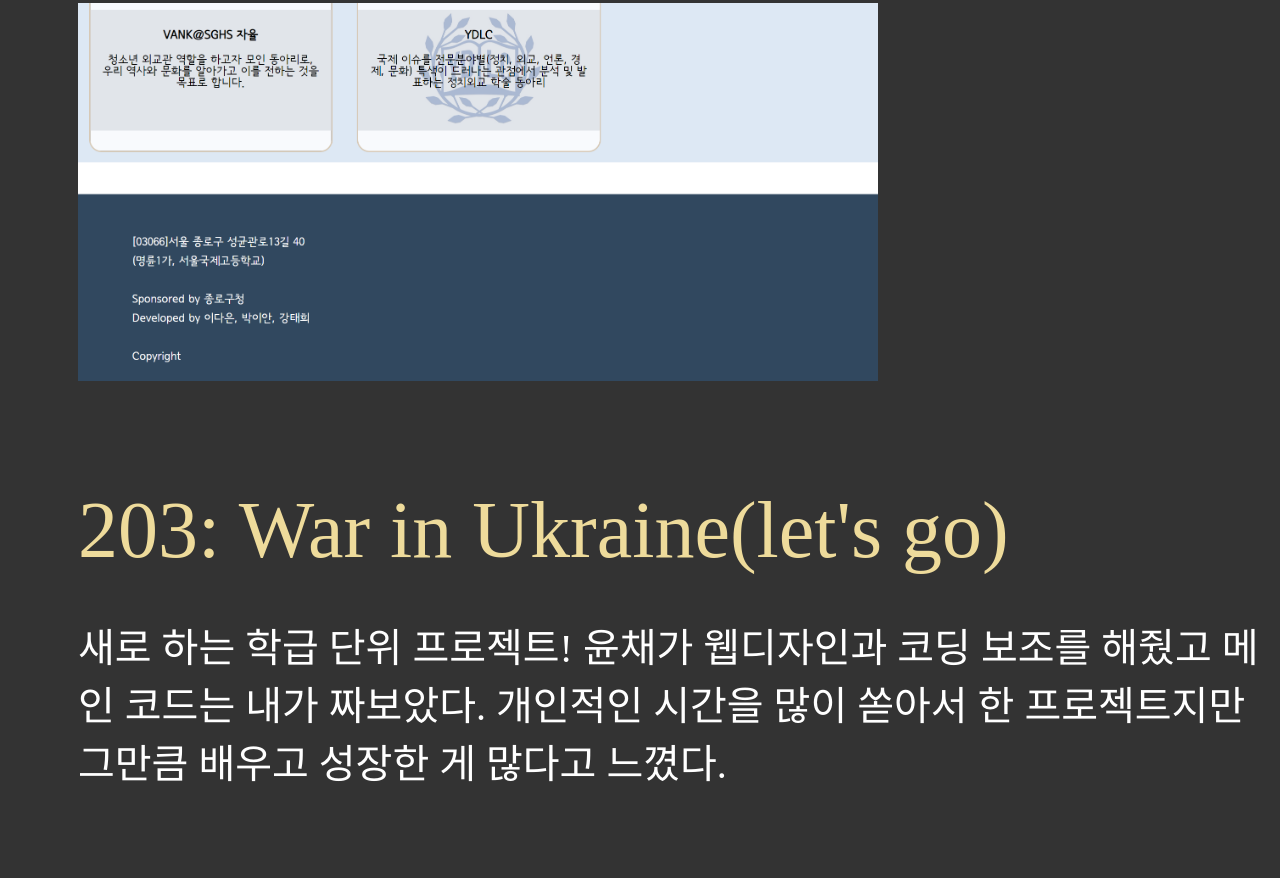
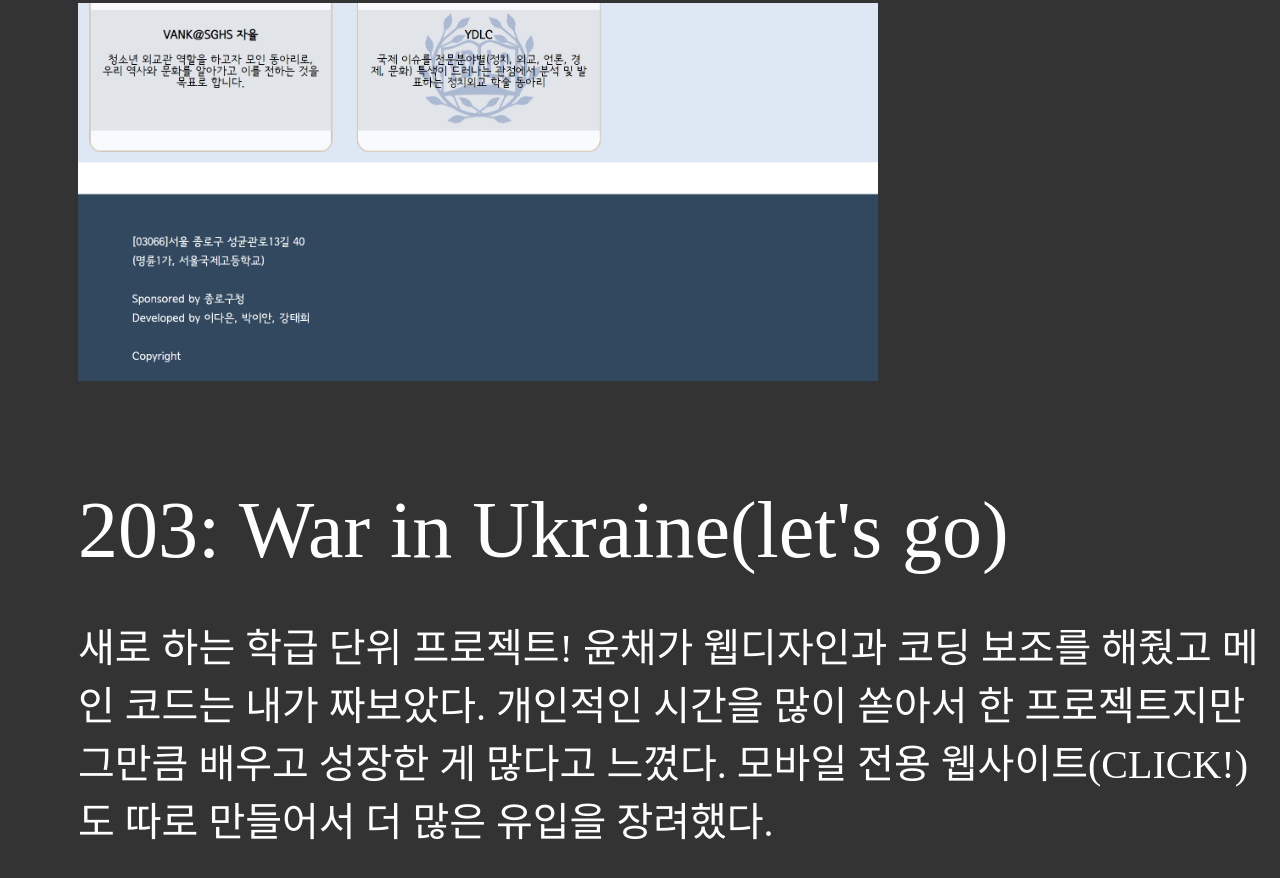
Before and after one commit to danathtt/Infographic.github.io, a plain HTML site: page Website.html in a window 1280 px wide. Shown: the part 8141-9019 px from the top of the page. Before the commit the page ends 8971 px from the top, so only its background shows below. Drawn offline with Linux system fonts and the light colour scheme; a web font is replaced by a local one.

Commit message:
Update Website.html

```diff
--- a/Website.html
+++ b/Website.html
@@ -60,8 +60,8 @@
     내가 아예 처음인 분야, 학문이라고 해도 서슴없이 일단 해버리는 도전 정신을 얻게 되었다. 그 점에서
     나는 코딩에게 정말 감사한다.</p>
     <img src="image/stsghs2.png" width=800px;>
-    <div class="subtitleex">203: War in Ukraine(let's go)</div>
+    <div class="subtitleex"><a href="https://danathtt.github.io/203news/">203: War in Ukraine(let's go)</a></div>
     <p>새로 하는 학급 단위 프로젝트! 윤채가 웹디자인과 코딩 보조를 해줬고 메인 코드는 내가
-    짜보았다. 개인적인 시간을 많이 쏟아서 한 프로젝트지만 그만큼 배우고 성장한 게 많다고 느꼈다.</p>
+    짜보았다. 개인적인 시간을 많이 쏟아서 한 프로젝트지만 그만큼 배우고 성장한 게 많다고 느꼈다. <a href="https://danathtt.github.io/m203news/">모바일 전용 웹사이트(CLICK!)</a>도 따로 만들어서 더 많은 유입을 장려했다.</p>
   </body>
 </html>
```
